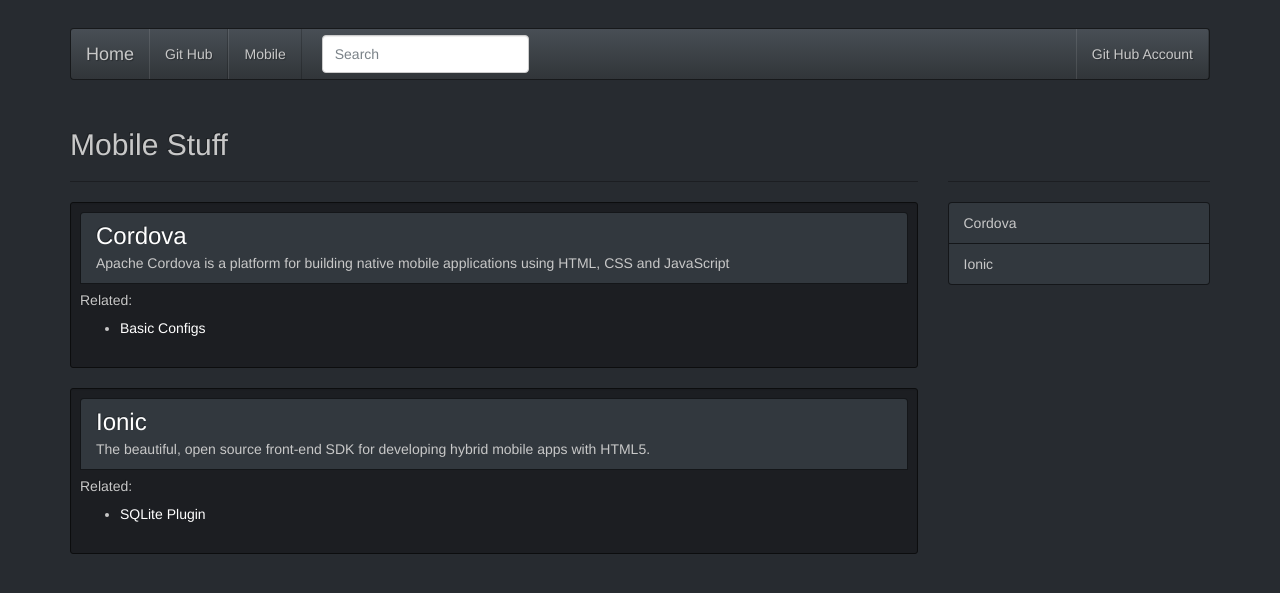
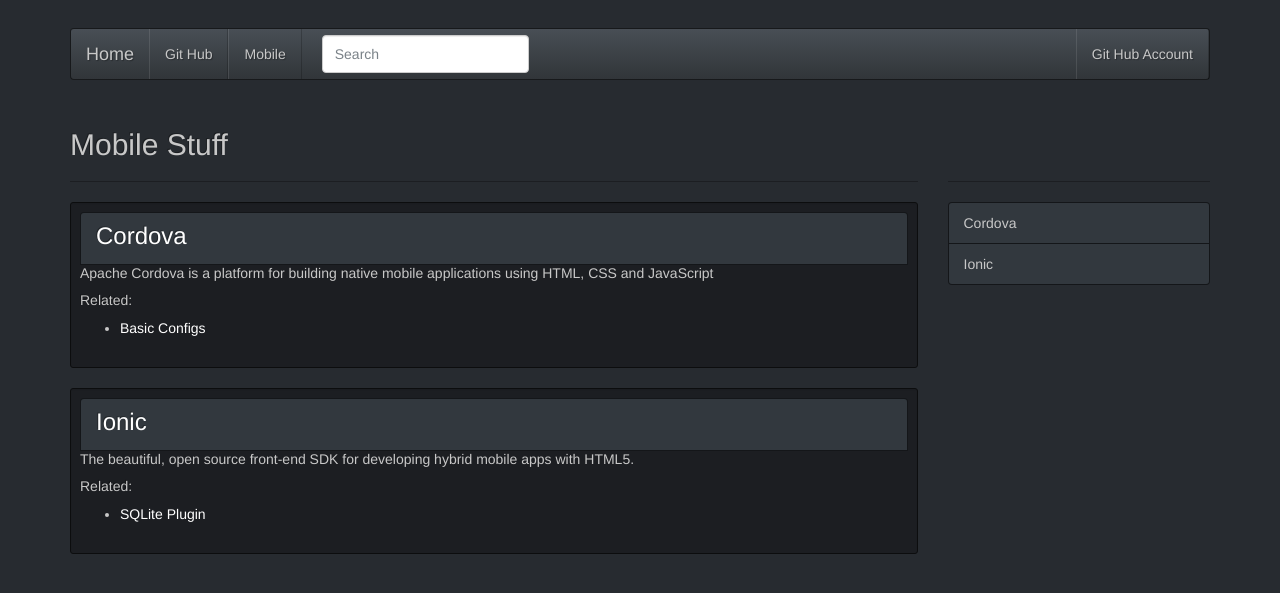
Before and after one commit to donvercety/donvercety.github.io, a Jekyll site: the page built from mobile.html, in a window 1280 px wide. Shown: the top 593 px of the page. Built offline with Jekyll 4.4.1, drawn with Linux system fonts in a browser that asks for light colours; nearby versions of some CDN libraries.

Commit message:
Update mobile.html

```diff
--- a/mobile.html
+++ b/mobile.html
@@ -12,12 +12,11 @@
 	<div class="well well-sm">
 		<div class="list-group">
 			<a href="{{ mob.link }}" class="list-group-item">
-
 				<h3 id="{{ mob.name | downcase }}" class="list-group-item-heading">{{ mob.name }}
 					<small>{{ mob.language | upcase }}</small>
 				</h3>
-				<p class="list-group-item-text text-justify">{{ mob.desc }}</p>
 			</a>
+			<p class="list-group-item-text text-justify">{{ mob.desc }}</p>
 			{% if mob.info %}
 				<h5>Related:</h5>
 				{% for i in mob.info %}
```
